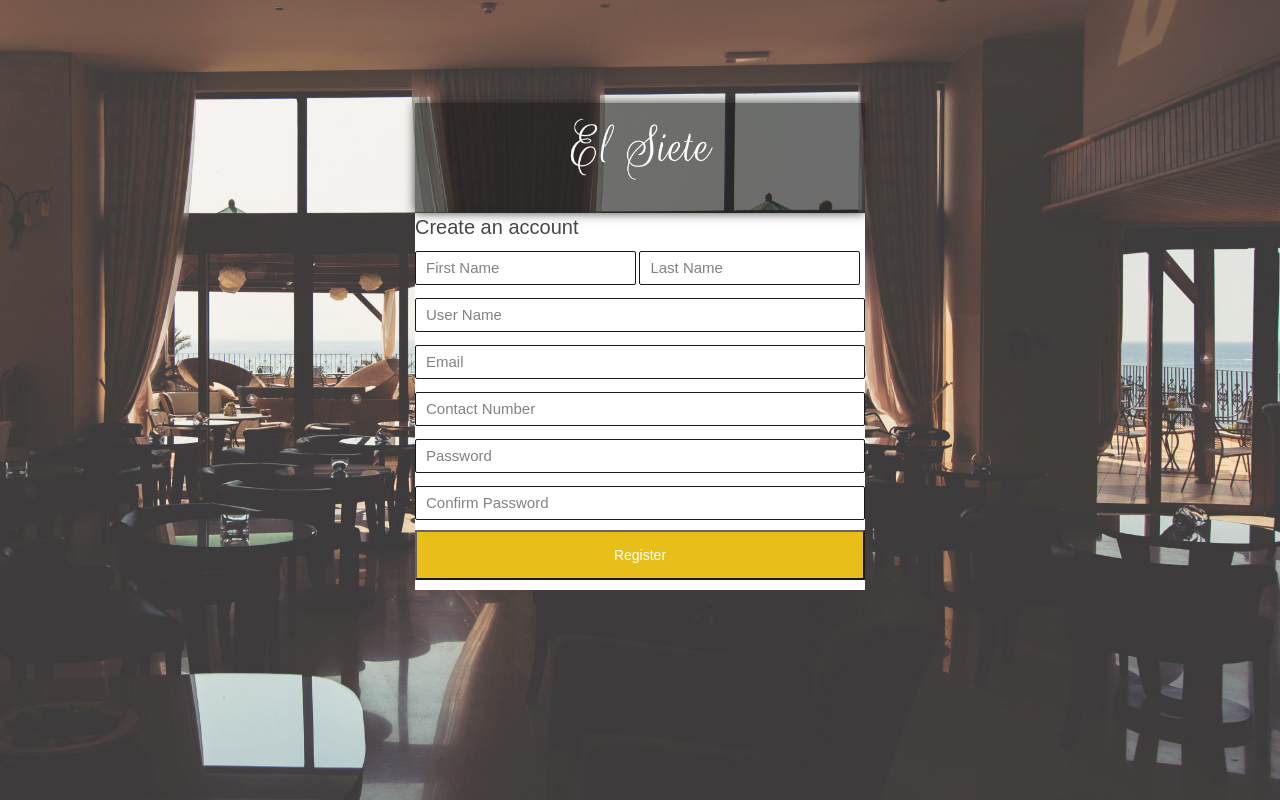
After one commit to CS4-2016/resto, a PHP site: page /register.php in a window 1280 px wide. The commit adds this page. Run offline with PHP 8.4, Linux system fonts and the light colour scheme.

Commit message:
Register

```diff
--- a/css/style_jae.css
+++ b/css/style_jae.css
@@ -104,3 +104,213 @@ html, body {
 	width: 100%;
 	height: 100%;
 }
+*{
+  margin:0;
+  padding:0;
+}
+
+h1 {
+  font-size: 2em;
+  font-family: "Core Sans N W01 35 Light";
+  font-weight: normal;
+  margin: .67em 0;
+  display: block;
+}
+
+#registered {
+    margin-top: 50px;
+}
+
+#registered img {
+    margin-bottom: 0px;
+    width: 100px;
+    height: 100px;
+}
+
+#registered span {
+    clear: both;
+    display: block;
+}
+
+img {
+    margin-bottom: 20px;
+}
+
+.avatar {
+    margin: 10px 0 20px 0;
+}
+
+.module{
+  position:relative;
+  top:10%;
+  height:65%;
+  width:450px;
+  margin-left:auto;
+  margin-right:auto;
+}
+
+.user {
+    color: #66d8fc;
+    font-weight: bold;
+}
+
+.userlist {
+    float:left;
+    padding: 30px;
+}
+
+.userlist span {
+    color: #0590fc;
+}
+
+.welcome{
+  position:relative;
+  top:30%;
+  height:65%;
+  width:900px;
+  margin-left:auto;
+  margin-right:auto;
+  margin-top: 50px;
+}
+
+::-moz-selection {
+  background: #19547c;
+}
+::selection {
+  background: #19547c;
+}
+input::-moz-selection {
+  background: #037db6;
+}
+input::selection {
+  background: #037db6;
+}
+
+.body-content{
+    min-height: 340px;
+  width:450px;
+  margin-left:auto;
+  margin-right:auto;
+  background: white;
+}
+
+.register-form
+{
+  height:30px;
+  width:100%;;
+  display: inline-block;
+  vertical-align: middle;
+  height: 34px;
+  padding: 0 10px;
+  margin-top: 3px;
+  margin-bottom: 10px;
+  font-size: 15px;
+  line-height: 20px;
+  border: 1px solid black;
+  background-color: transparent;
+  color: rgba(255, 255, 255, 0.7);
+  -moz-box-sizing: border-box;
+  box-sizing: border-box;
+  border-radius: 2px;
+    color:  black;
+}
+
+.register-form {
+  -webkit-appearance: none;
+  -moz-appearance: none;
+  -ms-appearance: none;
+  appearance: none;
+  -webkit-transition: background-position 0.2s, background-color 0.2s, border-color 0.2s, box-shadow 0.2s;
+  transition: background-position 0.2s, background-color 0.2s, border-color 0.2s, box-shadow 0.2s;
+}
+select:hover,
+textarea:hover,
+input[type="text"]:hover,
+input[type="password"]:hover,
+input[type="email"]:hover {
+  border-color: rgba(255, 255, 255, 0.5);
+  background-color: transparent;
+  color: black;
+}
+.register-form:focus {
+  border: 2px solid;
+  border-color: #1e5f99;
+  background-color: transparent;
+  color: black;
+}
+
+.alert {
+  -moz-box-sizing: border-box;
+  box-sizing: border-box;
+  padding: 4px 20px 4px 20px;
+  font-size: 13px;
+  line-height: 20px;
+  margin-bottom: 20px;
+  text-shadow: none;
+  position: relative;
+  background-color: #272e3b;
+  color: rgba(255, 255, 255, 0.7);
+  border: 1px solid #000;
+  box-shadow: 0 0 0 1px #363d49 inset, 0 5px 10px rgba(0, 0, 0, 0.75);
+}
+.alert-error {
+  color: #f00;
+  background-color: #360e10;
+  box-shadow: 0 0 0 1px #551e21 inset, 0 5px 10px rgba(0, 0, 0, 0.75);
+}
+.alert:empty{
+    display: none;
+}
+.alert-success {
+  color: #21ec0c;
+  background-color: #15360e;
+  box-shadow: 0 0 0 1px #2a551e inset, 0 5px 10px rgba(0, 0, 0, 0.75);
+}
+
+
+.register-form-name {
+  height:30px;
+  width:49%;;
+  display: inline-block;
+  vertical-align: middle;
+  height: 34px;
+  padding: 0 10px;
+  margin-top: 3px;
+  margin-bottom: 10px;
+  font-size: 15px;
+  line-height: 20px;
+  border: 1px solid black;
+  background-color: transparent;
+  color: rgba(255, 255, 255, 0.7);
+  -moz-box-sizing: border-box;
+  box-sizing: border-box;
+  border-radius: 2px;
+    color: black;
+}
+.login-header-register{
+    position: relative;
+    width:450px;
+    background-color: rgba(0, 0, 0, 0.6);
+    text-shadow:
+    -2px -2px 0 #000,
+    2px -2px 0 #000,
+    -2px 2px 0 #000,
+    2px 2px 0 #000;
+    box-shadow: 0 0 10px rgba(0, 0, 0, 0.8);
+}
+
+
+.btnregister {
+
+
+    width: 100%;
+    height: 50px;
+    margin-bottom: 10px;
+    background-color: #e6b800;
+    color: white;
+}
+
+.register-p {
+    font-size: 20px;
+    margin-bottom: 6px;
+}
--- /dev/null
+++ b/register.php
@@ -0,0 +1,42 @@
+<?php
+    require_once("dbconn.php");
+?>
+
+<!DOCTYPE html>
+<html ng-app="resto">
+  <head>
+        <?php require_once("head.php"); ?>
+        <link rel="stylesheet" href="css/style_jae.css">
+        <link rel="stylesheet" href="css/style_paul.css">
+    </head>
+    <body>
+    <div class="body">
+		<div class="grad">
+            <div class="login-wrapper">
+                <center>
+                    <div class="login-header-register">
+                        <img src="img/el-banner.png" class="el-img login-banner">
+                    </div>
+                </center>
+                <div class="body-content">
+                  <div class="module">
+                      <div class="register-p">Create an account</div>
+                    <form class="form" action="form.php" method="post" enctype="multipart/form-data" autocomplete="off">
+                    <div class="alert alert-error"></div>
+                    <input type="text" class="register-form-name" placeholder="First Name" name="firstname" required />
+                    <input  class="register-form-name" type="text" placeholder="Last Name" name="lastname" required />
+                    <input class="register-form" type="text" placeholder="User Name" name="username" required />
+                    <input class="register-form" type="email" placeholder="Email" name="email" required />
+                    <input  class="register-form" type="email" placeholder="Contact Number" name="contactnumber" required />
+                    <input  class="register-form" type="password" placeholder="Password" name="password" autocomplete="new-password" required />
+                    <input class="register-form" type="password" placeholder="Confirm Password" name="confirmpassword" autocomplete="new-password" required /><br>
+                    <input type="submit" value="Register" name="register" class="btnregister" />
+                    </form>
+                  </div>
+                </div>
+            </div>
+        </div>
+    </div>
+    </body>
+    <?php require_once("scripts.php"); ?>
+</html>
```
Also changed, not shown: index.php (+25 -11 lines), login.php (deleted, +0 -57 lines).
